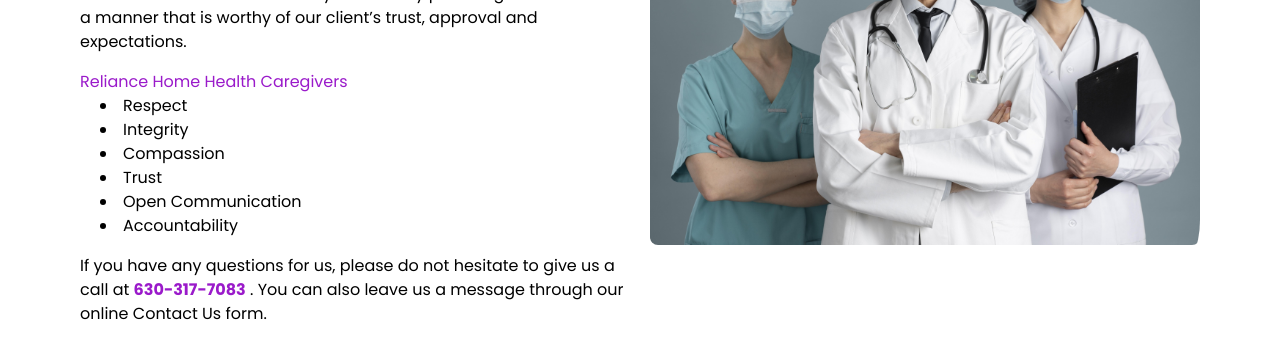
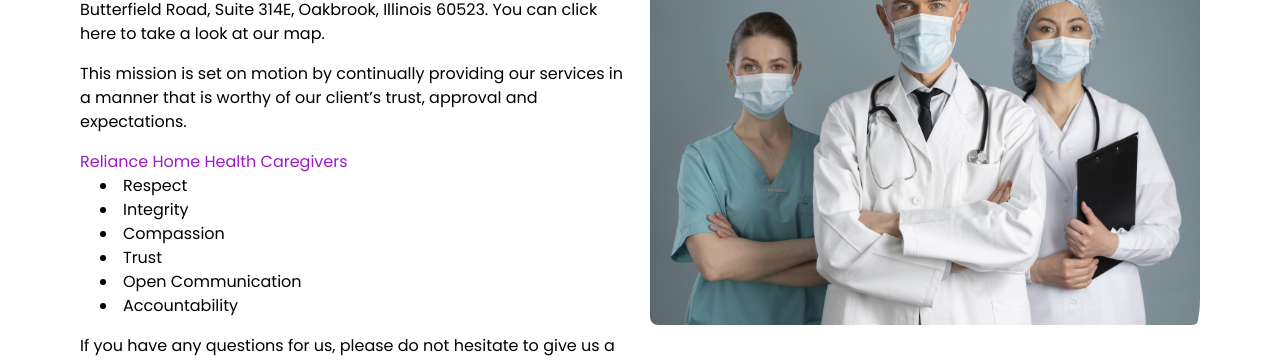
Before and after one commit to JusticeIsreal/Reliance-Home-Cre, a React (Vite) app: page / in a window 1280 px wide. Shown: the part 1286-1647 px from the top of the page. Built offline with nearby package versions, Linux system fonts and the light colour scheme.

Commit message:
About us completed

```diff
--- a/src/components/About.jsx
+++ b/src/components/About.jsx
@@ -3,7 +3,7 @@ import img from "../assets/img/about.jpg";
 
 const About = () => {
   return (
-    <div className="  flex flex-col lg:flex-row justify-between items-center lg:px-15 xl:px-20 px-5 pt-20  gap-5">
+    <div className="  flex flex-col lg:flex-row justify-between items-center lg:px-15 xl:px-20 px-5 pt-20 lg:mt-20 gap-5">
       <div className=" w-full lg:w-3/4 space-y-4">
         <h1 className=" text-4xl font-semibold text-start text-[#9a1aca]">
           About Us
@@ -21,7 +21,7 @@ const About = () => {
           a manner that is worthy of our client’s trust, approval and
           expectations.
         </p>
-        <p className="text-justify lg:text-start">
+        <div className="text-justify lg:text-start">
           <span className="text-[#9a1aca]">
             Reliance Home Health Caregivers
           </span>
@@ -33,7 +33,7 @@ const About = () => {
             <li>Open Communication</li>
             <li>Accountability</li>
           </nav>
-        </p>
+        </div>
         <p className="text-justify lg:text-start">
           If you have any questions for us, please do not hesitate to give us a
           call at <strong className="text-[#9a1aca]">630-317-7083</strong> . You
--- a/src/components/Home.jsx
+++ b/src/components/Home.jsx
@@ -4,7 +4,7 @@ import Banner from "./Banner";
 
 const Home = () => {
   return (
-    <>
+    <div className="xl:px-10">
       {/* <div className=" min-h-screen flex flex-col justify-center lg:px-32 px-5 text-white bg-[url('assets/img/home.png')] bg-no-repeat bg-cover opacity-90"> */}
       {/* <div className=" w-full lg:w-4/5 space-y-5 mt-10">
         <h1 className="text-5xl font-bold leading-tight">
@@ -22,7 +22,7 @@ const Home = () => {
       <Banner />
 
       {/* </div> */}
-    </>
+    </div>
   );
 };
 
```
